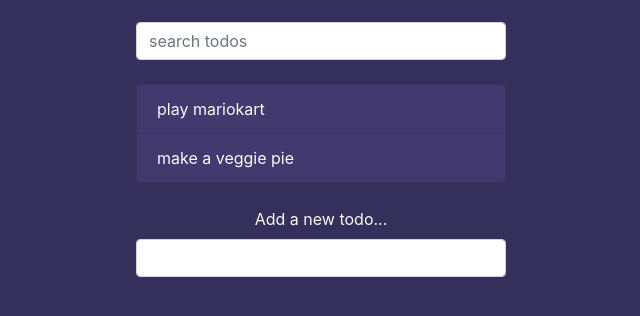
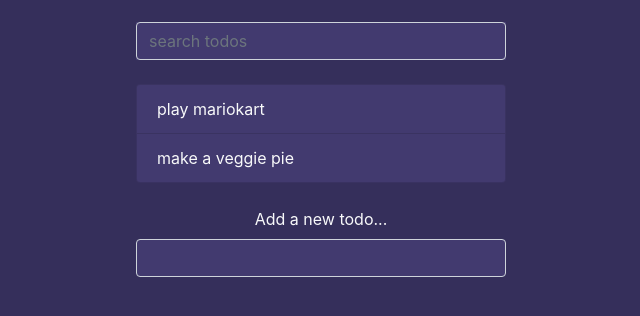
Before and after one commit to shafakyildiz/todoapp-purejs, a plain HTML site: page index.html in a window 1280 px wide. Shown: the part 74-390 px from the top of the page, without its empty margins (319-959 px from the left). Drawn offline with nearby package versions, Linux system fonts and the light colour scheme.

Commit message:
Edit css file

```diff
--- a/index.html
+++ b/index.html
@@ -16,7 +16,7 @@
         <h1 class="mb-4">Todo List</h1>
         <form class="search">
 
-            <input type="text" class="form-control m-auto" name="search" placeholder="search todos">
+            <input type="text" class="form-control m-auto search" name="search" placeholder="search todos">
         </form>
         </header>
 
--- a/style.css
+++ b/style.css
@@ -15,8 +15,17 @@ input[type=text]:focus{
 
 }
 
-.todos li{
+.todos li {
     background: #423a6f;
+}
+
+.search{
+    background: #423a6f;
+}
+
+.m-auto{
+    background: #423a6f;
+
 }
 
 .delete{
```
